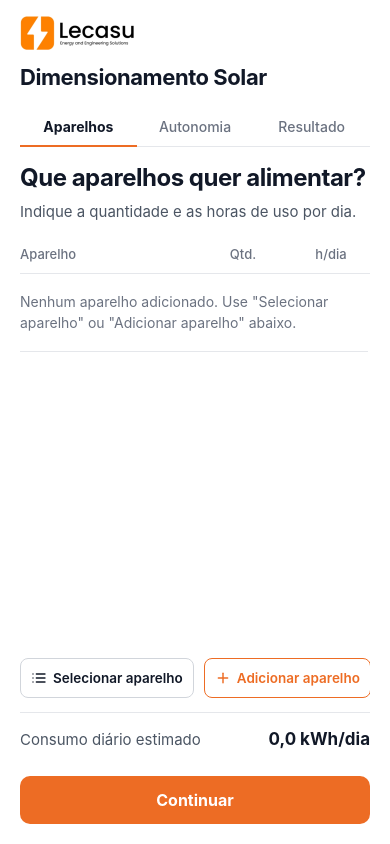
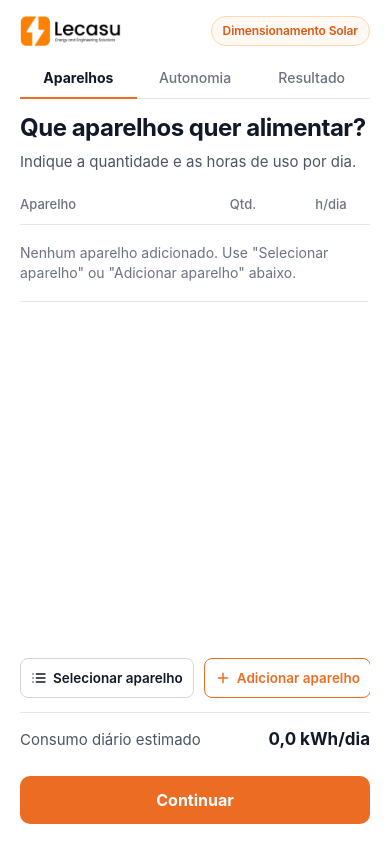
Before and after one commit to jossuemohamad-cmd/Simulador-Solar, a website: page index.html in a window 390 px wide. Drawn offline with Linux system fonts and the light colour scheme; no server answers.

Commit message:
Improve responsive header alignment on mobile and desktop

```diff
--- a/index.html
+++ b/index.html
@@ -21,16 +21,18 @@
   <link rel="icon" type="image/png" href="favicon.png">
   <link rel="apple-touch-icon" href="icon-192.png">
 
-  <link rel="stylesheet" href="style.css?v=20261116_09">
+  <link rel="stylesheet" href="style.css?v=20261116_10">
 </head>
 <body>
   <div class="app-shell">
     <!-- Cabeçalho Limpo -->
     <header class="app-header">
-      <div class="brand-row">
-        <img src="logo.png" alt="Lecasu" class="brand-logo">
+      <div class="header-top">
+        <a href="./" class="brand-row" aria-label="LECASU Solar">
+          <img src="logo.png" alt="Lecasu" class="brand-logo">
+        </a>
+        <span class="app-title-pill">Dimensionamento Solar</span>
       </div>
-      <div class="app-title">Dimensionamento Solar</div>
 
       <!-- Abas de Navegação -->
       <nav class="tabs-nav" aria-label="Etapas do dimensionamento">
@@ -394,7 +396,7 @@
     </div>
   </div>
 
-  <script src="shared-catalog.js?v=20261116_09"></script>
-  <script src="app.js?v=20261116_09"></script>
+  <script src="shared-catalog.js?v=20261116_10"></script>
+  <script src="app.js?v=20261116_10"></script>
 </body>
 </html>
--- a/style.css
+++ b/style.css
@@ -53,28 +53,41 @@ html, body {
 /* Cabeçalho */
 .app-header {
   flex-shrink: 0;
-  margin-bottom: 16px;
+  margin-bottom: 14px;
+}
+
+.header-top {
+  display: flex;
+  align-items: center;
+  justify-content: space-between;
+  gap: 12px;
+  padding-bottom: 12px;
 }
 
 .brand-row {
-  display: flex;
+  display: inline-flex;
   align-items: center;
-  margin-bottom: 12px;
+  text-decoration: none;
+  flex-shrink: 0;
 }
 
 .brand-logo {
-  height: 34px;
+  height: 30px;
   width: auto;
   display: block;
   object-fit: contain;
 }
 
-.app-title {
-  font-size: 22px;
-  font-weight: 700;
-  color: var(--ink);
-  letter-spacing: -0.02em;
-  margin-bottom: 14px;
+.app-title-pill {
+  font-size: 12px;
+  font-weight: 600;
+  color: var(--orange-hover);
+  background-color: var(--orange-tint);
+  border: 1px solid #fed7aa;
+  padding: 5px 11px;
+  border-radius: 999px;
+  white-space: nowrap;
+  letter-spacing: -0.01em;
 }
 
 /* Abas de Navegação */
@@ -88,9 +101,9 @@ html, body {
   appearance: none;
   background: transparent;
   border: none;
-  border-bottom: 2px solid transparent;
+  border-bottom: 2.5px solid transparent;
   margin-bottom: -1px;
-  padding: 10px 4px;
+  padding: 11px 6px;
   font-family: inherit;
   font-size: 14px;
   font-weight: 500;
@@ -98,6 +111,22 @@ html, body {
   cursor: pointer;
   text-align: center;
   transition: color 0.15s ease, border-color 0.15s ease;
+}
+
+@media (min-width: 768px) {
+  .brand-logo {
+    height: 36px;
+  }
+
+  .app-title-pill {
+    font-size: 13px;
+    padding: 6px 14px;
+  }
+
+  .tab-btn {
+    font-size: 15px;
+    padding: 12px 8px;
+  }
 }
 
 .tab-btn:hover {
```
